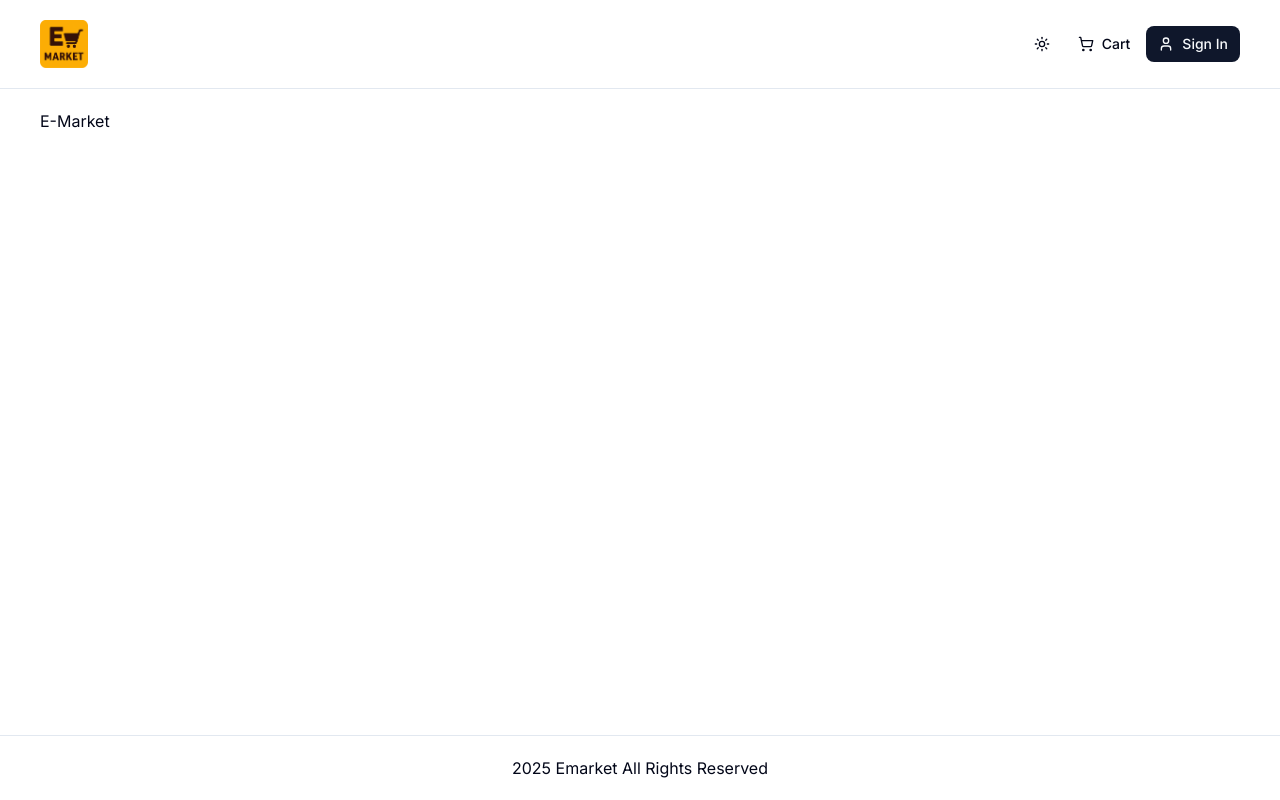
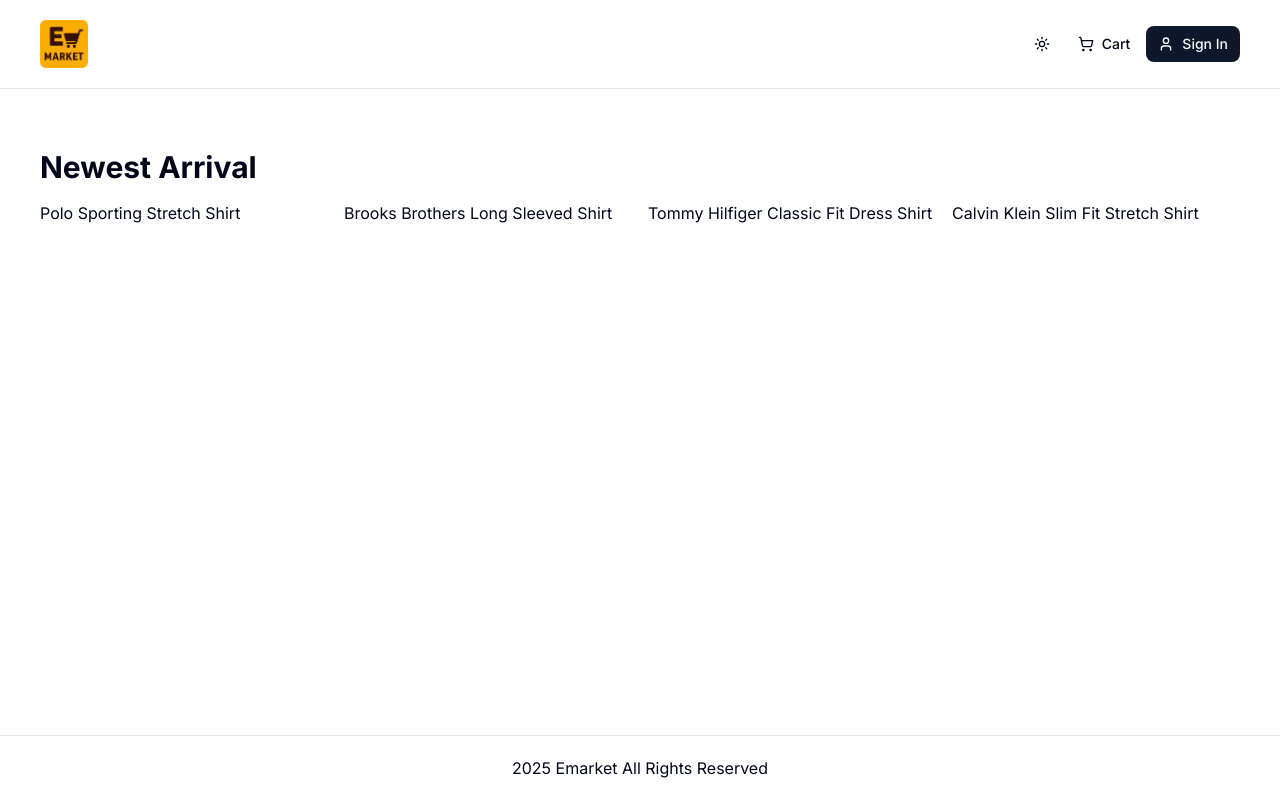
Before and after one commit to RyanPuyat/e-market, a Next.js app: page / in a window 1280 px wide. Built offline with nearby package versions, Linux system fonts and the light colour scheme; no server answers.

Commit message:
update product page

```diff
--- a/app/(root)/page.tsx
+++ b/app/(root)/page.tsx
@@ -1,5 +1,16 @@
+import sampleData from '@/db/sample-data';
+import ProductList from '@/components/shared/product/product-list';
+
 function Homepage() {
-  return <div>E-Market</div>;
+  return (
+    <>
+      <ProductList
+        data={sampleData.products}
+        title="Newest Arrival"
+        limit={4}
+      />
+    </>
+  );
 }
 
 export default Homepage;
--- /dev/null
+++ b/components/shared/product/product-list.tsx
@@ -0,0 +1,29 @@
+function ProductList({
+  data,
+  title,
+  limit,
+}: {
+  data: any;
+  title?: string;
+  limit?: number;
+}) {
+  const limitedData = limit ? data.slice(0, limit) : data;
+  return (
+    <div className="my-10">
+      <h2 className="h2-bold mb-4">{title}</h2>
+      {data.length > 0 ? (
+        <div className="grid grid-cols-1 sm:grid-cols-2 md:grid-cols-3 lg:grid-cols-4 gap-4">
+          {limitedData.map((product: any) => (
+            <div key={product.id}>{product.name}</div>
+          ))}
+        </div>
+      ) : (
+        <div>
+          <p>No Products Found</p>
+        </div>
+      )}
+    </div>
+  );
+}
+
+export default ProductList;
--- /dev/null
+++ b/db/sample-data.ts
@@ -0,0 +1,108 @@
+const sampleData = {
+  products: [
+    {
+      name: 'Polo Sporting Stretch Shirt',
+      slug: 'polo-sporting-stretch-shirt',
+      category: "Men's Dress Shirts",
+      description: 'Classic Polo style with modern comfort',
+      images: [
+        '/images/sample-products/p1-1.jpg',
+        '/images/sample-products/p1-2.jpg',
+      ],
+      price: 59.99,
+      brand: 'Polo',
+      rating: 4.5,
+      numReviews: 10,
+      stock: 5,
+      isFeatured: true,
+      banner: 'banner-1.jpg',
+    },
+    {
+      name: 'Brooks Brothers Long Sleeved Shirt',
+      slug: 'brooks-brothers-long-sleeved-shirt',
+      category: "Men's Dress Shirts",
+      description: 'Timeless style and premium comfort',
+      images: [
+        '/images/sample-products/p2-1.jpg',
+        '/images/sample-products/p2-2.jpg',
+      ],
+      price: 85.9,
+      brand: 'Brooks Brothers',
+      rating: 4.2,
+      numReviews: 8,
+      stock: 10,
+      isFeatured: true,
+      banner: 'banner-2.jpg',
+    },
+    {
+      name: 'Tommy Hilfiger Classic Fit Dress Shirt',
+      slug: 'tommy-hilfiger-classic-fit-dress-shirt',
+      category: "Men's Dress Shirts",
+      description: 'A perfect blend of sophistication and comfort',
+      images: [
+        '/images/sample-products/p3-1.jpg',
+        '/images/sample-products/p3-2.jpg',
+      ],
+      price: 99.95,
+      brand: 'Tommy Hilfiger',
+      rating: 4.9,
+      numReviews: 3,
+      stock: 0,
+      isFeatured: false,
+      banner: null,
+    },
+    {
+      name: 'Calvin Klein Slim Fit Stretch Shirt',
+      slug: 'calvin-klein-slim-fit-stretch-shirt',
+      category: "Men's Dress Shirts",
+      description: 'Streamlined design with flexible stretch fabric',
+      images: [
+        '/images/sample-products/p4-1.jpg',
+        '/images/sample-products/p4-2.jpg',
+      ],
+      price: 39.95,
+      brand: 'Calvin Klein',
+      rating: 3.6,
+      numReviews: 5,
+      stock: 10,
+      isFeatured: false,
+      banner: null,
+    },
+    {
+      name: 'Polo Ralph Lauren Oxford Shirt',
+      slug: 'polo-ralph-lauren-oxford-shirt',
+      category: "Men's Dress Shirts",
+      description: 'Iconic Polo design with refined oxford fabric',
+      images: [
+        '/images/sample-products/p5-1.jpg',
+        '/images/sample-products/p5-2.jpg',
+      ],
+      price: 79.99,
+      brand: 'Polo',
+      rating: 4.7,
+      numReviews: 18,
+      stock: 6,
+      isFeatured: false,
+      banner: null,
+    },
+    {
+      name: 'Polo Classic Pink Hoodie',
+      slug: 'polo-classic-pink-hoodie',
+      category: "Men's Sweatshirts",
+      description: 'Soft, stylish, and perfect for laid-back days',
+      images: [
+        '/images/sample-products/p6-1.jpg',
+        '/images/sample-products/p6-2.jpg',
+      ],
+      price: 99.99,
+      brand: 'Polo',
+      rating: 4.6,
+      numReviews: 12,
+      stock: 8,
+      isFeatured: true,
+      banner: null,
+    },
+  ],
+};
+
+export default sampleData;
```
